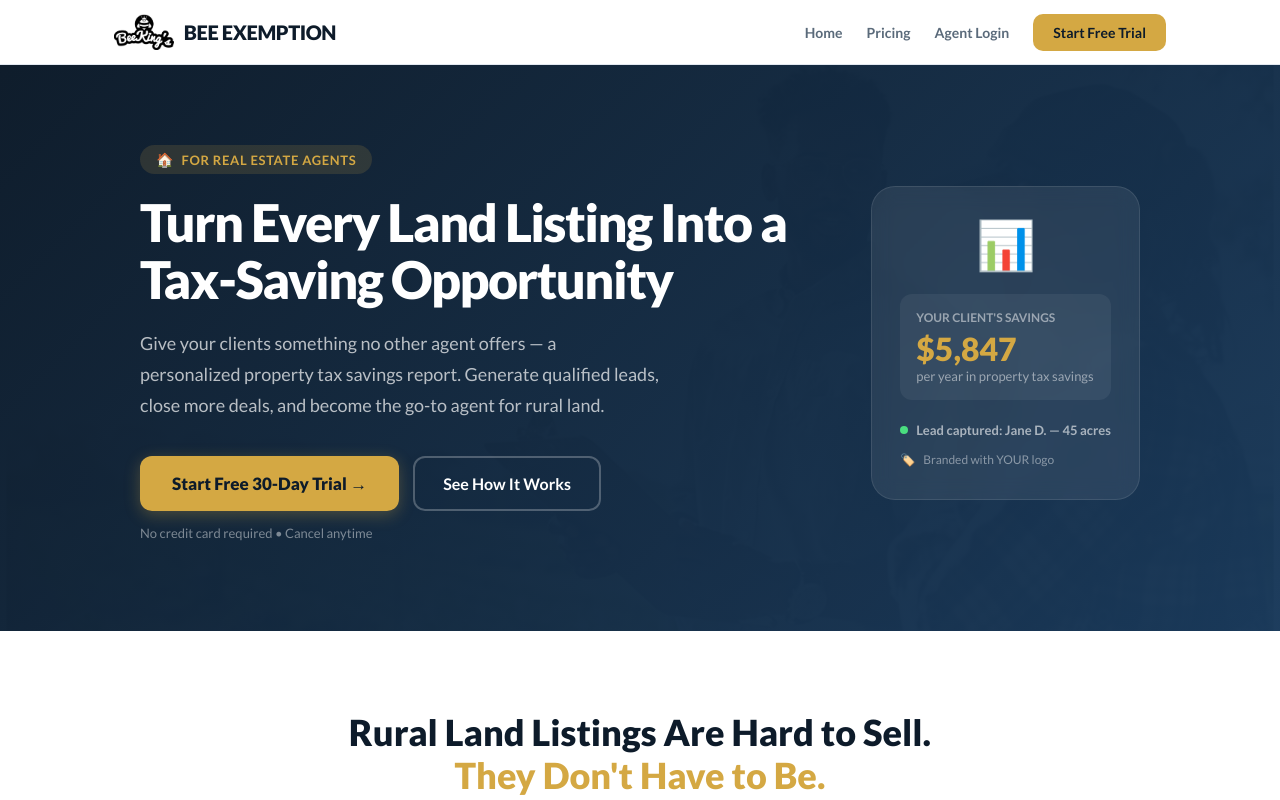
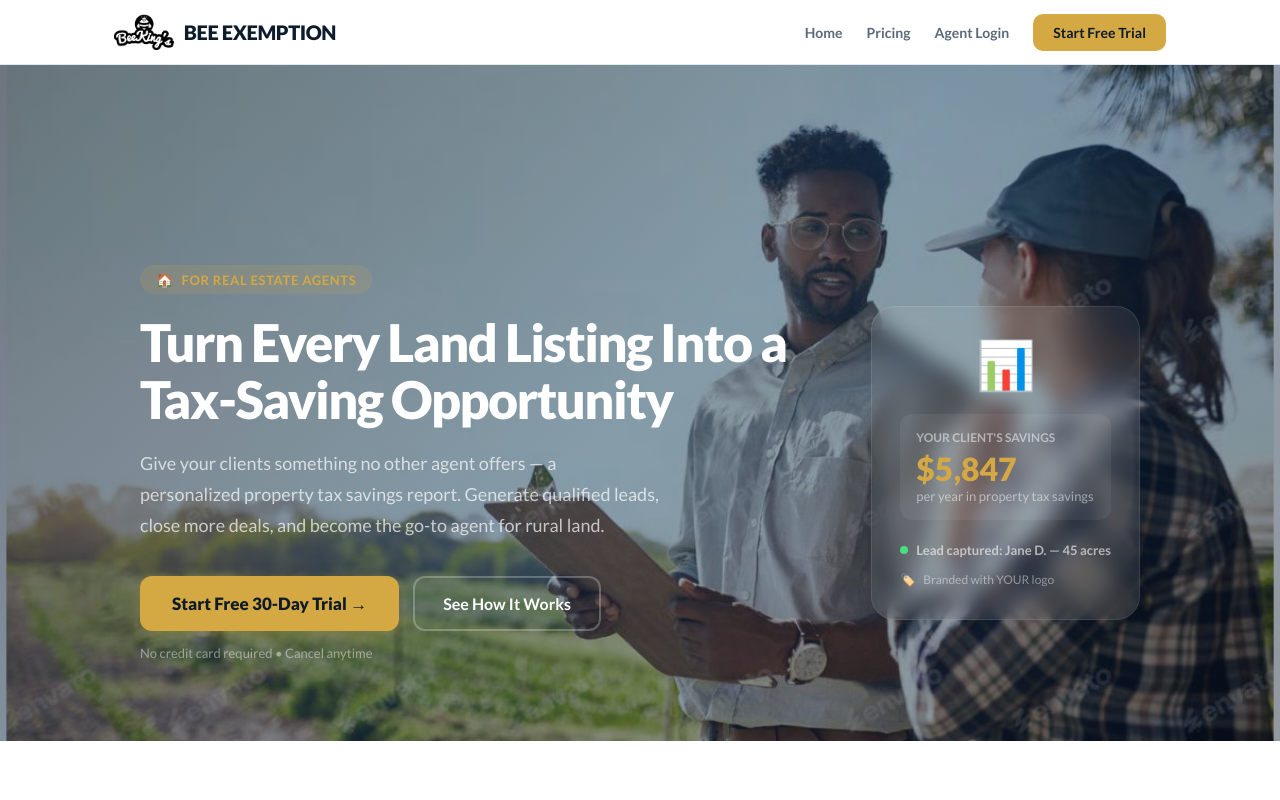
Before and after one commit to beekingsco/texasbeeexemption, a Next.js app: page /agents in a window 1280 px wide. Shown: the top 800 px of the page. Built offline with nearby package versions, Linux system fonts and the light colour scheme.

Commit message:
Agent page: full background hero photo with lighter overlay

```diff
--- a/app/agents/page.tsx
+++ b/app/agents/page.tsx
@@ -120,10 +120,10 @@ export default function AgentLandingPage() {
       </header>
 
       {/* ===================== HERO ===================== */}
-      <section style={{ background: `linear-gradient(135deg, ${C.navy} 0%, #1A3A5B 100%)`, padding: '80px 24px 90px', position: 'relative', overflow: 'hidden' }}>
-        {/* Background photo overlay */}
-        <div style={{ position: 'absolute', top: 0, left: 0, right: 0, bottom: 0, backgroundImage: 'url(/agent-landowner.jpg)', backgroundSize: 'cover', backgroundPosition: 'center', opacity: 0.12 }} />
-        <div style={{ position: 'absolute', top: 0, left: 0, right: 0, bottom: 0, background: `linear-gradient(135deg, ${C.navy}ee 0%, #1A3A5Bdd 100%)` }} />
+      <section style={{ padding: '200px 24px 80px', position: 'relative', overflow: 'hidden', minHeight: 520 }}>
+        {/* Full background photo */}
+        <div style={{ position: 'absolute', top: 0, left: 0, right: 0, bottom: 0, backgroundImage: 'url(/agent-landowner.jpg)', backgroundSize: 'cover', backgroundPosition: 'center 25%' }} />
+        <div style={{ position: 'absolute', top: 0, left: 0, right: 0, bottom: 0, background: 'linear-gradient(135deg, rgba(13,27,42,0.6) 0%, rgba(26,58,91,0.5) 50%, rgba(13,27,42,0.45) 100%)' }} />
 
         <div className="hero-animate hero-flex" style={{ maxWidth: 1000, margin: '0 auto', display: 'flex', alignItems: 'center', gap: 48, position: 'relative', zIndex: 1 }}>
           <div style={{ flex: 1, display: 'flex', flexDirection: 'column', alignItems: 'flex-start' }}>
```
